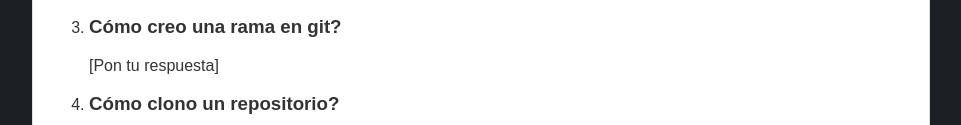
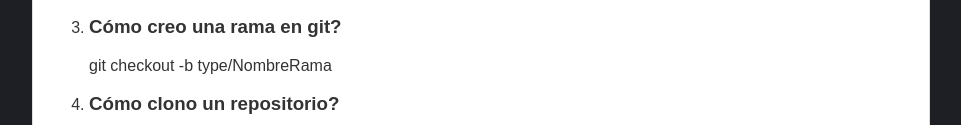
Before and after one commit to roxsross/bootcamp-1-challenge, a plain HTML site: page 03/exercise/EMILIO_GALIMBERTI.html in a window 1280 px wide. Shown: the part 281-406 px from the top of the page, without its empty margins (159-1120 px from the left). Drawn offline with Linux system fonts and the light colour scheme; files that its build step writes are made by us from their sources.

Commit message:
➕ADD: Tercera pregunta
Issue: #3

```diff
--- a/03/exercise/EMILIO_GALIMBERTI.html
+++ b/03/exercise/EMILIO_GALIMBERTI.html
@@ -28,7 +28,7 @@
                 </li>
                 <li>
                     <h3>Cómo creo una rama en git?</h3>
-                    [Pon tu respuesta]
+                    git checkout -b type/NombreRama
                 </li>
                 <li>
                     <h3>Cómo clono un repositorio?</h3>
```
